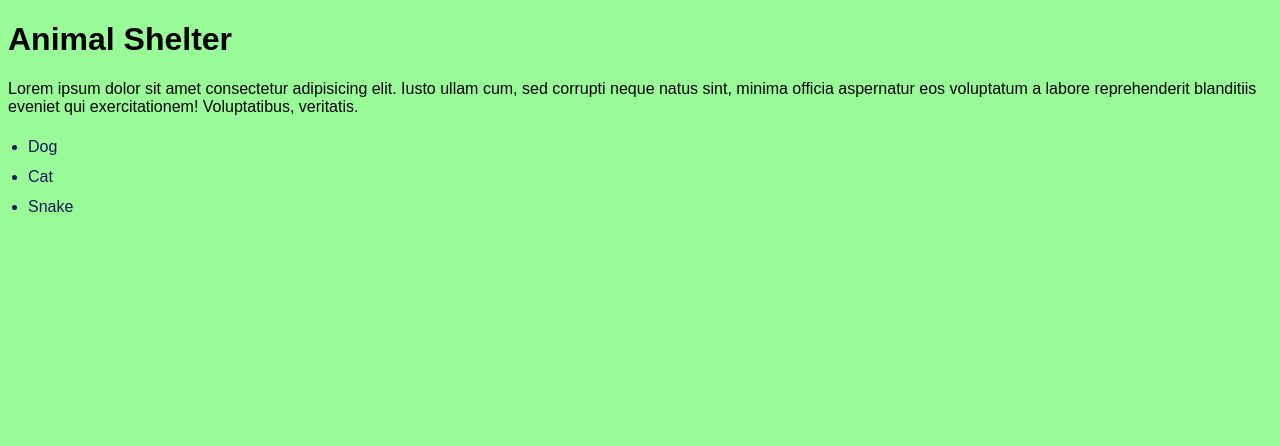
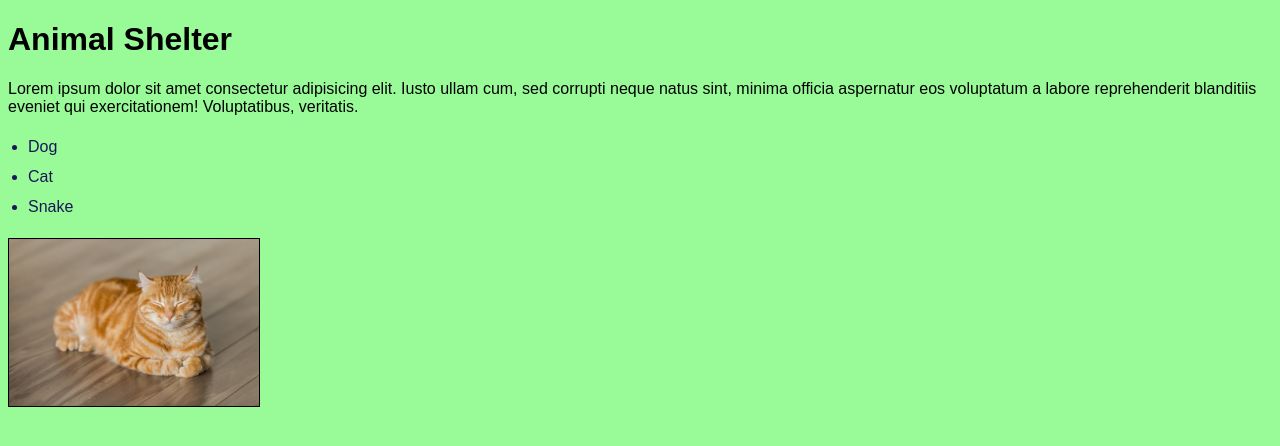
Before and after one commit to amirschwa-sch/shelter, a plain HTML site: page index.html in a window 1280 px wide. Drawn offline with Linux system fonts and the light colour scheme.

Commit message:
Adding home image

```diff
--- a/index.html
+++ b/index.html
@@ -14,5 +14,7 @@
         <li>Cat</li>
         <li>Snake</li>
     </ul>
+
+    <img class="home-image" src="assets/images/michael-sum-LEpfefQf4rU-unsplash.jpg" alt="">
 </body>
 </html>
--- a/style.css
+++ b/style.css
@@ -12,3 +12,8 @@ li {
     color: #1a1757;         /* צבע טקסט */
     font-weight: 500;    /* טיפה מודגש */
 }
+
+.home-image{
+    width: 250px;
+    border: 1px solid black;
+}
```
Also changed, not shown: assets/images/michael-sum-LEpfefQf4rU-unsplash.jpg (added).
